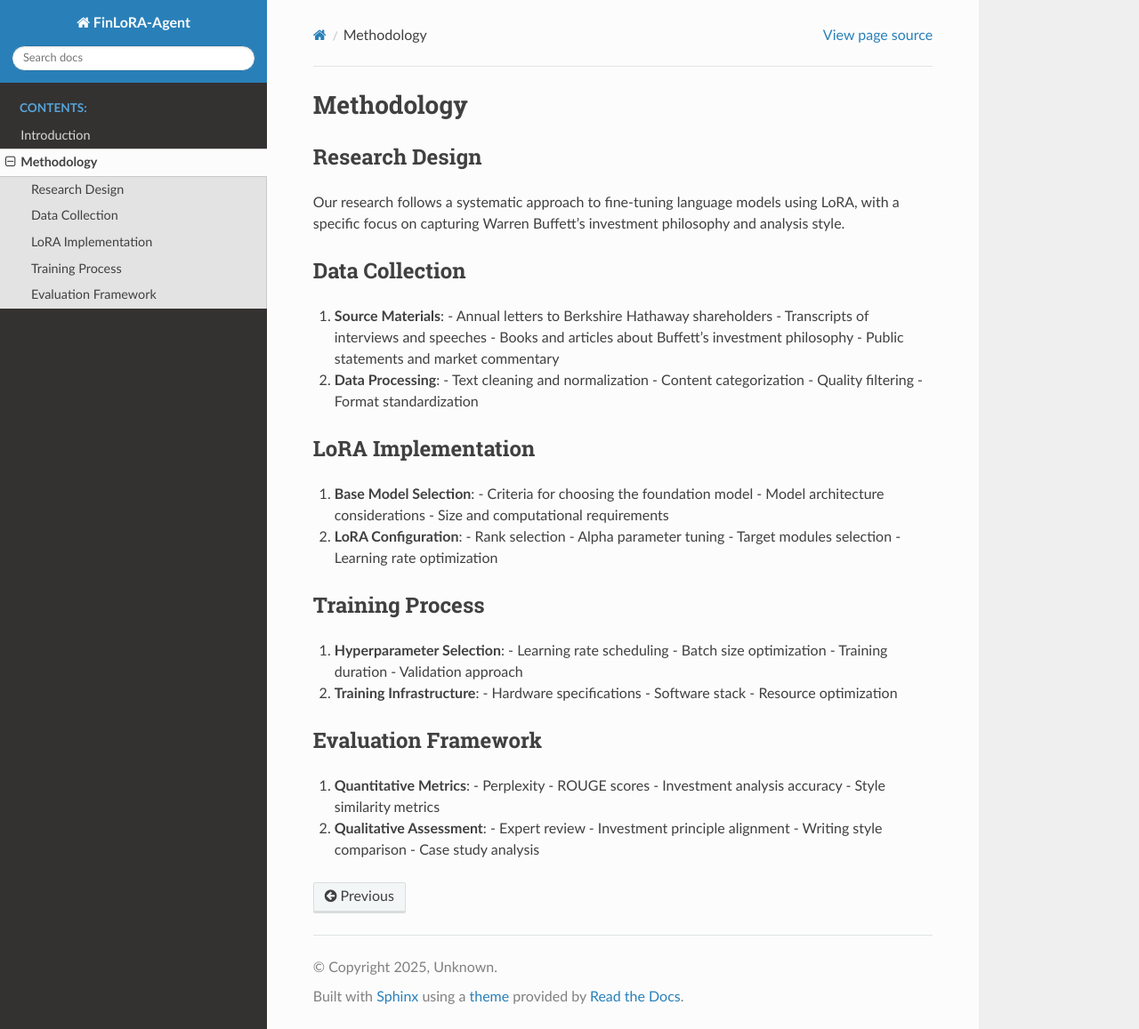
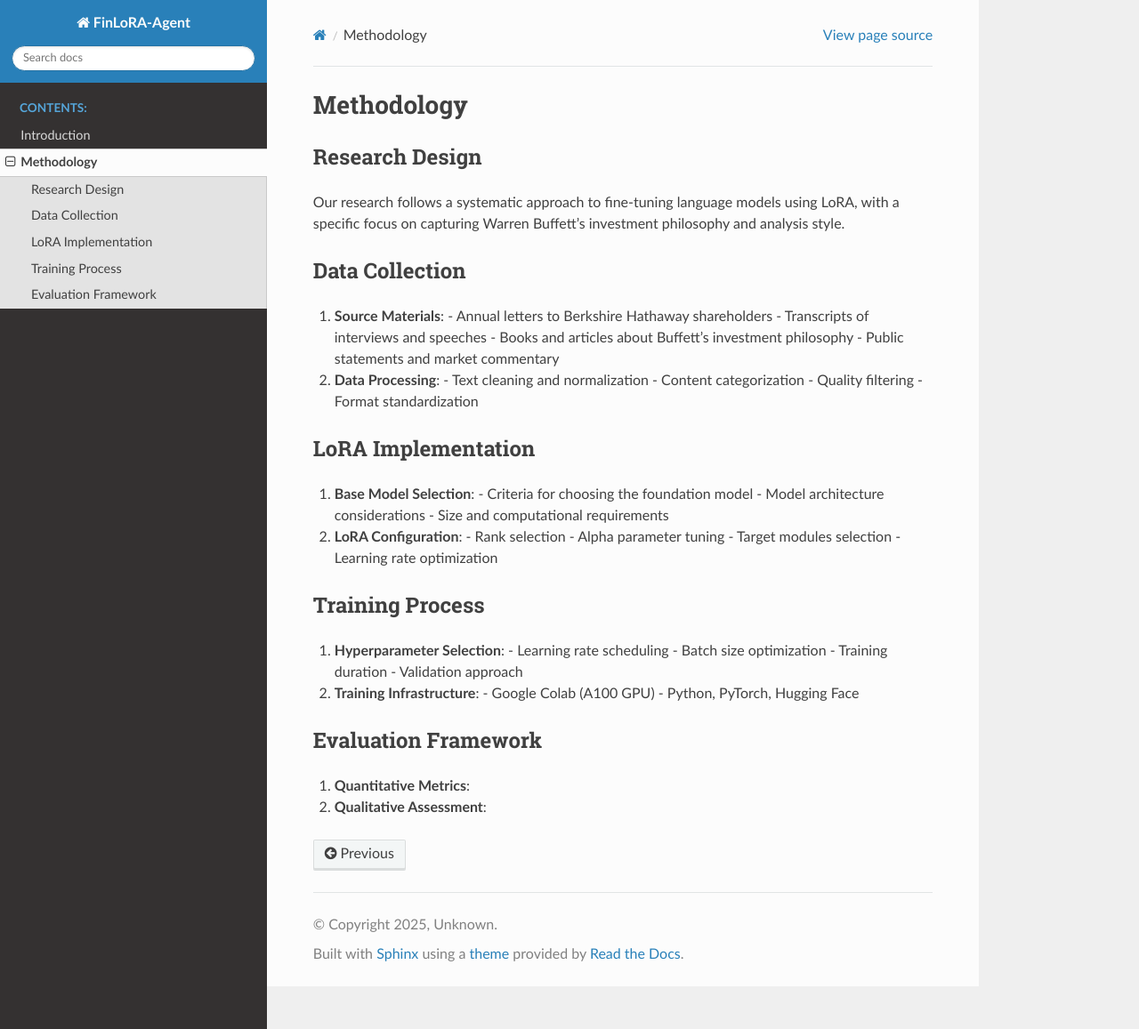
Before and after one commit to abrahamAlpuerto/FinGPT-Powered-Agents, a Sphinx documentation site: the page built from docs/source/methodology.rst, in a window 1280 px wide and 1157 px high. Shown: the whole window at 89% size. Built offline with Sphinx 7.4.7 and the Read the Docs theme 3.1.0, drawn with Linux system fonts in a browser that asks for light colours; pages that are not in the unit, such as notebooks, are missing from menus.

Commit message:
Quick Docs Fixes

```diff
--- a/docs/source/index.rst
+++ b/docs/source/index.rst
@@ -1,7 +1,7 @@
-FinLoRA: Fine-tuning LLMs with LoRA on Warren Buffett's Wisdom
+Buffett-Agent: Fine-tuning LLMs with LoRA on Warren Buffett's Wisdom
 ================================================================
 
-Welcome to the documentation for the FinLoRA research project. This project explores the application of Low-Rank Adaptation (LoRA) for fine-tuning Large Language Models using Warren Buffett's investment philosophy and business wisdom.
+Welcome to the documentation for the Buffett-Agent research project. This project explores the application of Low-Rank Adaptation (LoRA) for fine-tuning Large Language Models using Warren Buffett's investment philosophy and business wisdom.
 
 .. toctree::
    :maxdepth: 2
--- a/docs/source/introduction.rst
+++ b/docs/source/introduction.rst
@@ -7,7 +7,7 @@
 
 Why Warren Buffett?
 -----------------
-Warren Buffett, known as the "Oracle of Omaha," represents one of the most successful and systematic approaches to investment and business analysis. His clear communication style, consistent principles, and decades of written material make him an ideal subject for specialized language model adaptation.
+Warren Buffett, famously known as the "Oracle of Omaha," embodies one of the most successful and disciplined approaches to investing and business analysis. His transparent communication style, unwavering principles, and decades of written insights make him an ideal subject for specialized language model adaptation. As the driving force behind Berkshire Hathaway, Buffett has consistently outperformed the market—doubling the returns of the S&P 500 over the past 50 years. Given this track record, he serves as an exceptional foundation for developing a domain-specific financial advisor language model.
 
 Project Objectives
 ----------------
--- a/docs/source/methodology.rst
+++ b/docs/source/methodology.rst
@@ -41,20 +41,12 @@
    - Validation approach
 
 2. **Training Infrastructure**:
-   - Hardware specifications
-   - Software stack
-   - Resource optimization
+   - Google Colab (A100 GPU)
+   - Python, PyTorch, Hugging Face
 
 Evaluation Framework
 ------------------
 1. **Quantitative Metrics**:
-   - Perplexity
-   - ROUGE scores
-   - Investment analysis accuracy
-   - Style similarity metrics
+
 
 2. **Qualitative Assessment**:
-   - Expert review
-   - Investment principle alignment
-   - Writing style comparison
-   - Case study analysis
```
